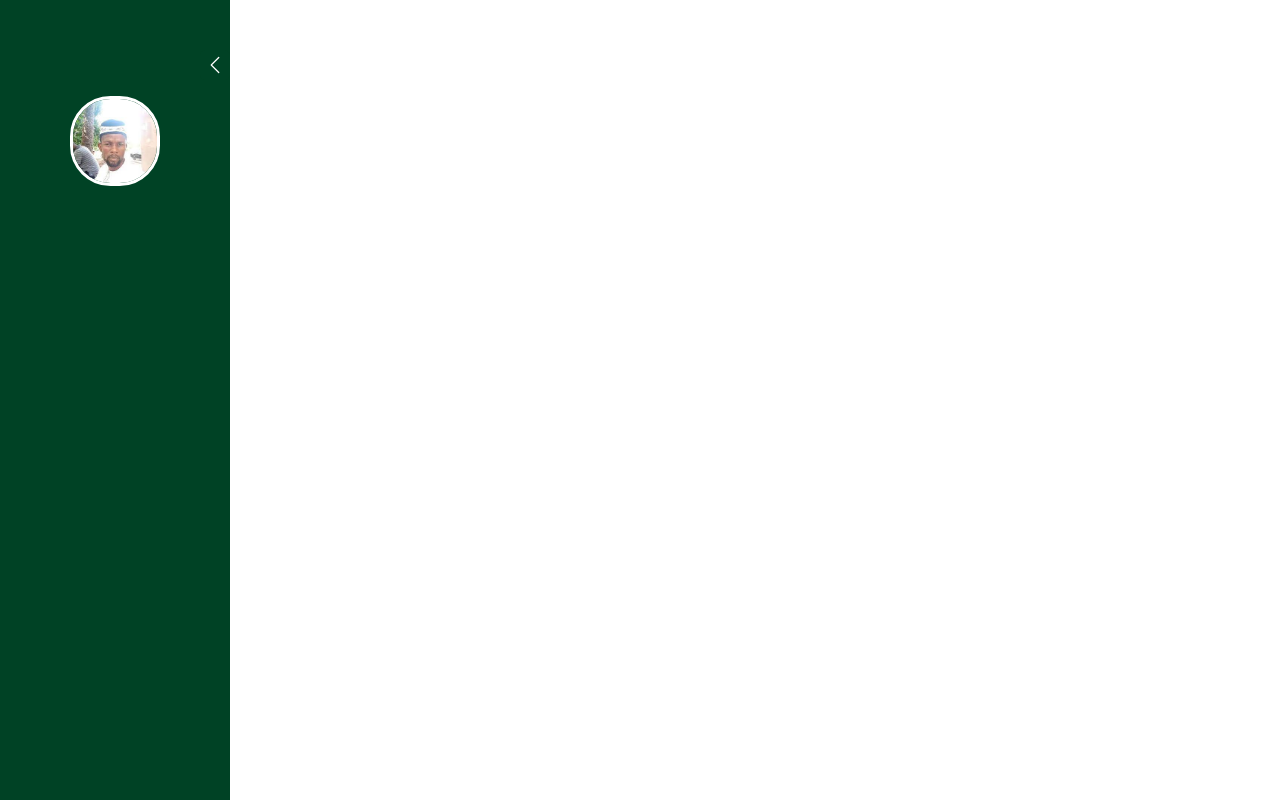
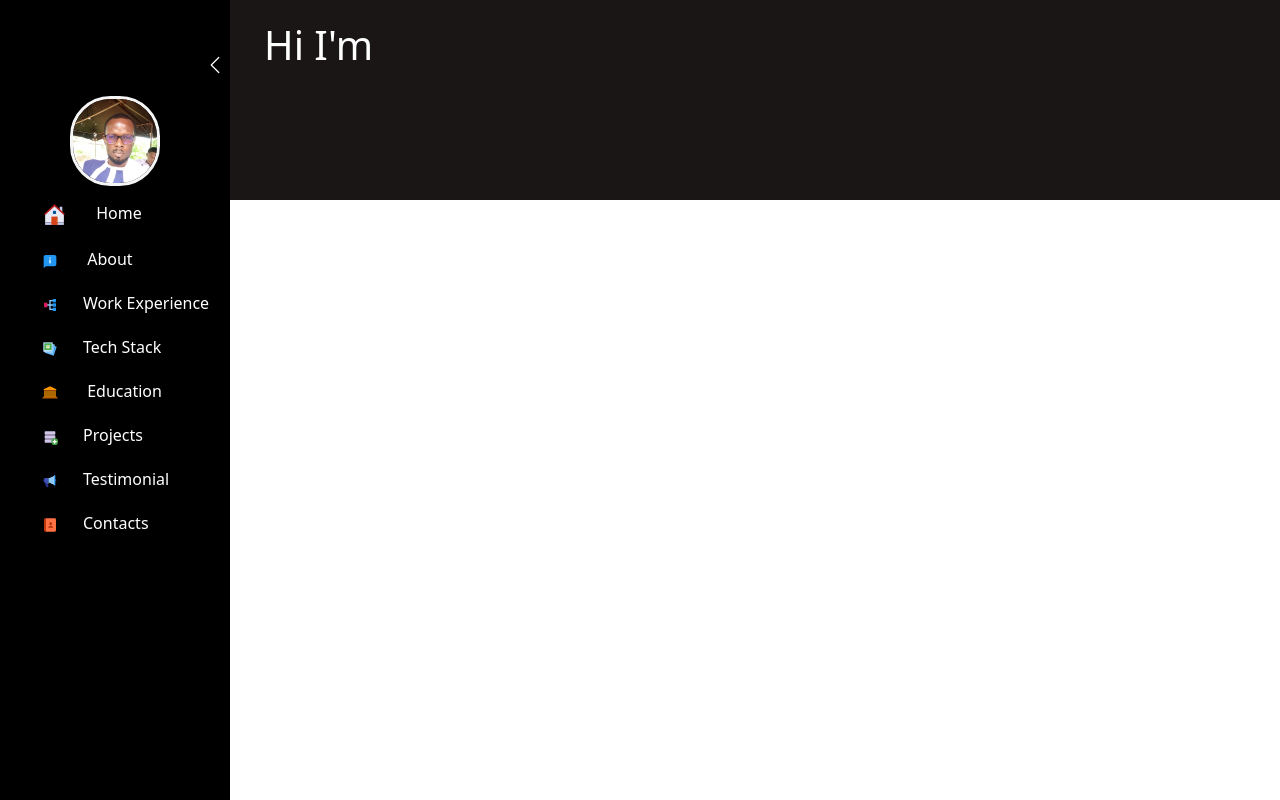
Before and after one commit to steno1/PortfolioSiteReact, a React (Create React App) app: page / in a window 1280 px wide. Built offline with nearby package versions, Linux system fonts and the light colour scheme.

Commit message:
updated Home and Sidebar

```diff
--- a/src/Components/Home/Home.css
+++ b/src/Components/Home/Home.css
@@ -0,0 +1,15 @@
+.home{
+    height: 200px;
+   color:white;
+}
+.home-content h1{
+    display: flex;
+    flex-direction: column;
+    justify-content: center;
+    margin-left: 150px;
+    padding: 20px;
+    line-height: 50px;
+
+
+
+}
--- a/src/Components/Home/Home.js
+++ b/src/Components/Home/Home.js
@@ -4,8 +4,10 @@ import React from 'react'
 
 const Home = () => {
   return (
-    <div>
-      home SECTION
+    <div className="container-fluid home">
+      <div className="container home-content">
+<h1>Hi I'm </h1>
+      </div>
     </div>
   )
 }
--- a/src/Components/Sidebar/Sidebar.css
+++ b/src/Components/Sidebar/Sidebar.css
@@ -1,11 +1,12 @@
 .sidebar-section{
 display: flex;
+background-color: rgb(27, 22, 22);
 
 }
 
 .sidebar{
     height:100vh;
-    background-color: #004225;
+    background-color: black;
     width: 95px;
     position: fixed;
 
@@ -20,7 +21,7 @@ display: flex;
 }
 
 .icon-for-sidebar-expand-and-collapse p svg{
-    background-color: #004225;
+    background-color: black;
     padding: 5px;
     color:white;
     border-radius: 5px;
--- a/src/Components/Sidebar/SidebarList/SidebarList.css
+++ b/src/Components/Sidebar/SidebarList/SidebarList.css
@@ -7,5 +7,28 @@ display: flex;
 vertical-align: middle;
 margin: 0 auto;
 object-fit: cover;
-border:3px solid white;
+border:3px solid whitesmoke;
 }
+
+.navbar-items ul li{
+    color:white;
+    list-style-type: none;
+    cursor: pointer;
+    margin-bottom: 20px;
+    margin-top: 15px;
+
+}
+.navbar-items ul li svg{
+    margin-right: 25px;
+    margin-left: 10px;
+
+}
+.navbar-items-only-icons ul li{
+    margin-bottom:30px;
+    cursor: pointer;
+    list-style-type: none;
+}
+.navbar-items-only-icons ul li svg{
+margin-left: 10px;
+
+}
--- a/src/Components/Sidebar/SidebarList/SidebarList.js
+++ b/src/Components/Sidebar/SidebarList/SidebarList.js
@@ -1,7 +1,15 @@
 import "./SidebarList.css"
 
+import { FcAbout } from "react-icons/fc";
+import {FcAddDatabase} from "react-icons/fc";
+import {FcAdvertising} from "react-icons/fc";
+import { FcContacts } from "react-icons/fc";
+import { FcHome } from "react-icons/fc";
+import {FcLibrary} from "react-icons/fc";
+import { FcParallelTasks } from "react-icons/fc";
+import { FcStackOfPhotos } from "react-icons/fc";
 import React from 'react'
-import profileImage from "../../Images/onuPic.jpg"
+import profileImage from "../../Images/princeley.jpg"
 
 const SidebarList = ({expandSideBar}) => {
   return (
@@ -11,12 +19,65 @@ const SidebarList = ({expandSideBar}) => {
          <div className="sidebar-profile-pic">
  <img src={profileImage} alt="profilepics"/>
          </div>
+         <ul>
+<li className="nav-item">
+ <FcHome size={25}/> Home
+</li>
+<li className="nav-item">
+<FcAbout/> About
+</li>
+<li className="nav-item">
+ <FcParallelTasks/>Work Experience
+</li>
+<li className="nav-item">
+ <FcStackOfPhotos/>Tech Stack
+</li>
+<li className="nav-item">
+ <FcLibrary/> Education
+</li>
+<li className="nav-item">
+ <FcAddDatabase/>Projects
+</li>
+<li className="nav-item">
+  <FcAdvertising/>Testimonial
+</li>
+<li className="nav-item">
+ <FcContacts/>Contacts
+</li>
 
+          </ul>
 
      </div>
     ):(
-        <div>
-            <p style={{background:"white"}}>icons</p>
+        <div className="navbar-items-only-icons">
+                 <ul>
+<li className="nav-item">
+ <FcHome size={25}/>
+</li>
+<li className="nav-item">
+<FcAbout/>
+</li>
+<li className="nav-item">
+ <FcParallelTasks/>
+</li>
+<li className="nav-item">
+ <FcStackOfPhotos/>
+</li>
+<li className="nav-item">
+ <FcLibrary/>
+</li>
+<li className="nav-item">
+ <FcAddDatabase/>
+</li>
+<li className="nav-item">
+  <FcAdvertising/>
+</li>
+<li className="nav-item">
+ <FcContacts/>
+</li>
+
+          </ul>
+
         </div>
     )}
 
```
Also changed, not shown: src/Components/Images/onuPic.jpg (deleted), src/Components/Images/princeley.jpg (added).
